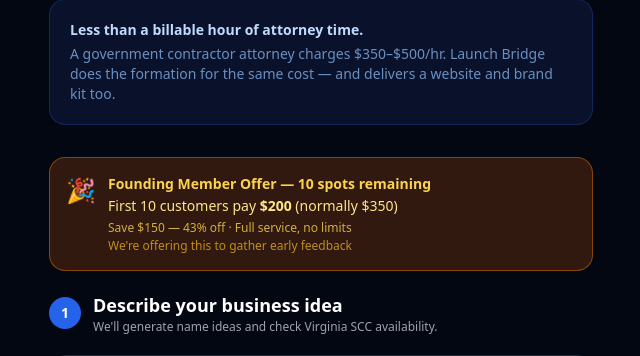
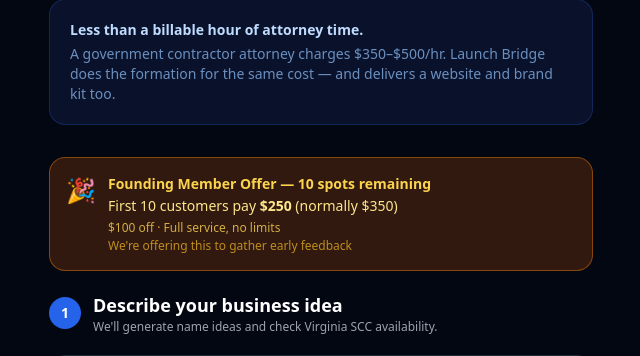
Before and after one commit to leofall458/ai-business-launcher, a FastAPI app: page /virginia-llc/contractors in a window 1280 px wide. Shown: the part 937-1293 px from the top of the page, without its empty margins (319-959 px from the left). Run offline with FastAPI, Linux system fonts and the light colour scheme; data that the repository does not hold is empty; some libraries are stand-ins or nearby versions.

Commit message:
Change founding member price to $250 ($100 off), drop percent language
Co-Authored-By: Claude Sonnet 4.6 <noreply@anthropic.com>

```diff
--- a/app/config.py
+++ b/app/config.py
@@ -24,9 +24,9 @@ LLC_FORMATION_PRICE_CENTS = 35000
 
 FOUNDING_MEMBER_DISCOUNT = True
 FOUNDING_MEMBER_MAX = 10
-FOUNDING_MEMBER_PRICE_CENTS = 20000          # $200 total (43% off $350)
-FOUNDING_MEMBER_SERVICE_FEE_CENTS = 10000   # $100 service fee (normally $250)
-FOUNDING_MEMBER_DISCOUNT_PERCENT = 43
+FOUNDING_MEMBER_PRICE_CENTS = 25000          # $250 total ($100 off $350)
+FOUNDING_MEMBER_SERVICE_FEE_CENTS = 15000   # $150 service fee (normally $250)
+FOUNDING_MEMBER_DISCOUNT_PERCENT = 29
 FOUNDING_MEMBER_LABEL = "Founding Member"
 
 FIREBASE_PROJECT_ID = os.getenv("FIREBASE_PROJECT_ID", "ai-biz-launcher")
--- a/app/stripe_service.py
+++ b/app/stripe_service.py
@@ -23,8 +23,8 @@ def create_checkout_session(
     charge = amount if amount is not None else LLC_FORMATION_PRICE_CENTS
     if founding_member:
         description = (
-            "$100 Launch Bridge service fee (Founding Member rate — 43% off) + "
-            "$100 Virginia state filing fee = $200 total. "
+            "$150 Launch Bridge service fee (Founding Member rate — $100 off) + "
+            "$100 Virginia state filing fee = $250 total. "
             "Full service: LLC filing, EIN, brand kit, marketing plan, website, and Stripe setup."
         )
     else:
--- a/app/templates/_wizard.html
+++ b/app/templates/_wizard.html
@@ -5,7 +5,7 @@
         <div>
             <p class="font-bold text-amber-300 text-sm">Founding Member Offer — {{ founding_member_status.spots_remaining }} spot{{ "s" if founding_member_status.spots_remaining != 1 else "" }} remaining</p>
             <p class="text-amber-200 text-sm mt-0.5">First 10 customers pay <strong>${{ (founding_member_status.discount_price // 100) }}</strong> (normally ${{ (founding_member_status.original_price // 100) }})</p>
-            <p class="text-amber-300/80 text-xs mt-1">Save ${{ ((founding_member_status.original_price - founding_member_status.discount_price) // 100) }} — {{ founding_member_status.discount_percent }}% off · Full service, no limits</p>
+            <p class="text-amber-300/80 text-xs mt-1">$100 off · Full service, no limits</p>
             <p class="text-amber-400/70 text-xs mt-0.5">We're offering this to gather early feedback</p>
         </div>
     </div>
@@ -253,7 +253,7 @@
             <div class="bg-amber-950/50 border border-amber-700/40 rounded-xl p-4">
                 <div class="flex justify-between text-sm text-gray-300 mb-1.5">
                     <span>Launch Bridge service fee</span>
-                    <span><s class="text-gray-500">$250</s> <strong class="text-amber-300">$100</strong> <span class="text-xs text-amber-500">({{ founding_member_status.discount_percent }}% off)</span></span>
+                    <span><s class="text-gray-500">$250</s> <strong class="text-amber-300">${{ (founding_member_status.service_fee_cents // 100) }}</strong> <span class="text-xs text-amber-500">($100 off)</span></span>
                 </div>
                 <div class="flex justify-between text-sm text-gray-300 mb-2.5">
                     <span>Virginia state filing fee</span>
@@ -267,7 +267,7 @@
             </div>
 
             <div class="bg-amber-950/30 border border-amber-700/30 rounded-xl p-3 text-xs text-amber-300/90 space-y-1">
-                <p>🎉 You're getting our Founding Member rate of ${{ (founding_member_status.discount_price // 100) }} ({{ founding_member_status.discount_percent }}% off — save ${{ ((founding_member_status.original_price - founding_member_status.discount_price) // 100) }})</p>
+                <p>🎉 You're getting our Founding Member rate of ${{ (founding_member_status.discount_price // 100) }} — that's $100 off our regular price.</p>
                 <p>This is our full service — LLC filing, EIN, website, brand kit, and Stripe setup.</p>
                 <p>We're offering this discount to our first 10 customers in exchange for honest feedback.</p>
                 <p class="text-amber-400/70">Everything works exactly the same as our regular ${{ (founding_member_status.original_price // 100) }} service.</p>
--- a/app/templates/admin.html
+++ b/app/templates/admin.html
@@ -76,7 +76,7 @@
                             {{ order.state|default("draft") }}
                         </span>
                         {% if order.founding_member %}
-                        <span class="bg-amber-900/60 border border-amber-700/50 text-amber-300 text-xs font-semibold px-3 py-1 rounded-full whitespace-nowrap">💰 Founding Member ($200)</span>
+                        <span class="bg-amber-900/60 border border-amber-700/50 text-amber-300 text-xs font-semibold px-3 py-1 rounded-full whitespace-nowrap">💰 Founding Member ($250)</span>
                         {% endif %}
                         {% if order.assets_status == "complete" or order.early_assets_done %}
                         <span class="bg-green-900 text-green-300 text-xs font-semibold px-3 py-1 rounded-full whitespace-nowrap">Assets ✅ Ready</span>
--- a/app/templates/index.html
+++ b/app/templates/index.html
@@ -171,7 +171,7 @@
         <div class="bg-amber-950/40 border border-amber-700/40 rounded-xl p-4 mt-4">
             <div class="flex justify-between text-sm text-gray-300 mb-2">
                 <span>Launch Bridge service fee</span>
-                <span><s class="text-gray-500">$250</s> <strong class="text-amber-300">$100</strong> <span class="text-xs text-amber-500">({{ founding_member_status.discount_percent }}% off)</span></span>
+                <span><s class="text-gray-500">$250</s> <strong class="text-amber-300">${{ (founding_member_status.service_fee_cents // 100) }}</strong> <span class="text-xs text-amber-500">($100 off)</span></span>
             </div>
             <div class="flex justify-between text-sm text-gray-300 mb-3">
                 <span>Virginia state filing fee</span><span class="text-white font-semibold">$100</span>
```
